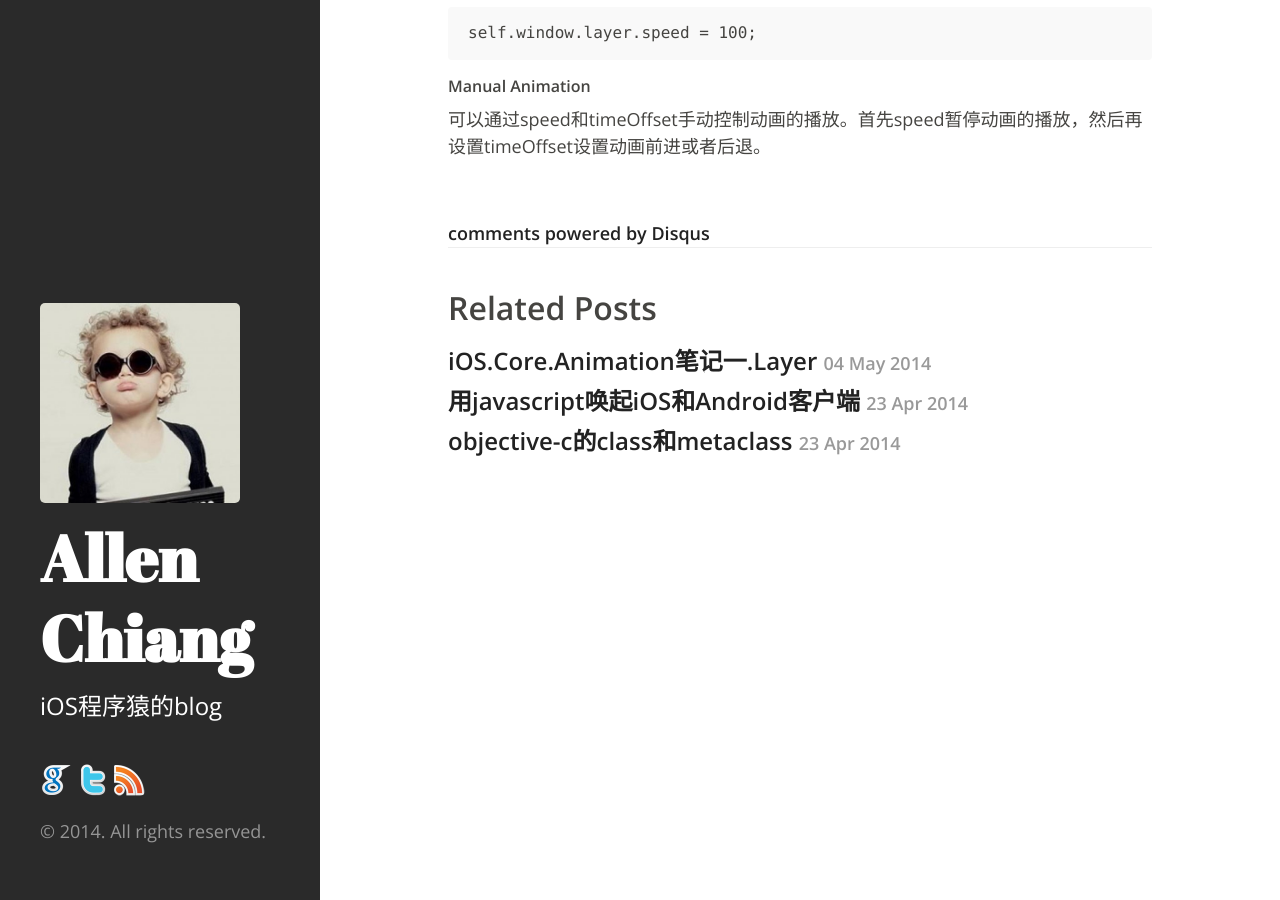
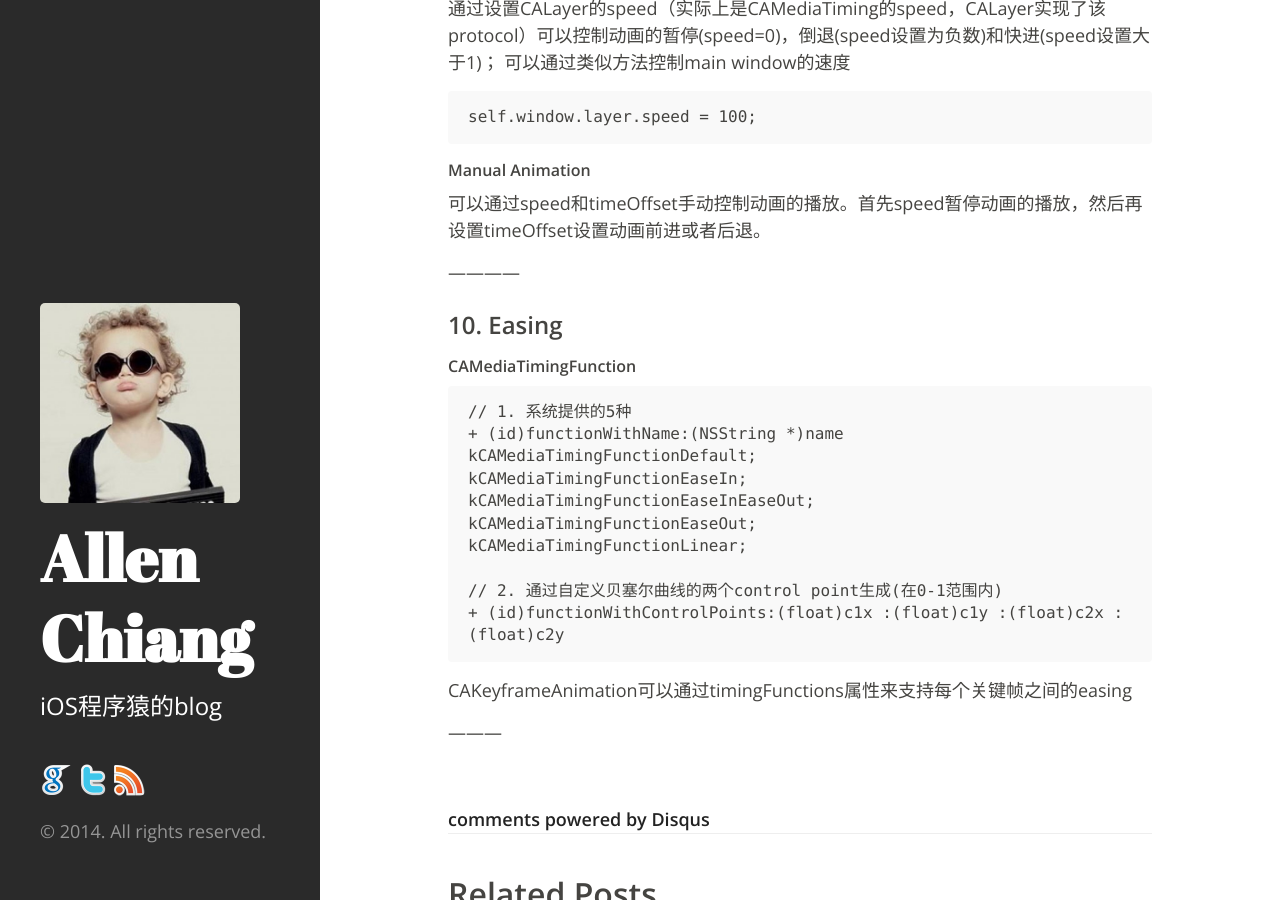
Before and after one commit to allenzerg001/AllenChiangBlog, a Jekyll site: the page built from _posts/2014-05-13-ios.core.animation笔记二.md, in a window 1280 px wide and 900 px high, scrolled down 4239 px. Built offline with Jekyll 4.4.1, drawn with Linux system fonts in a browser that asks for light colours; Markdown is read by kramdown in place of the engine named in the settings; comment, search, counter and statistics services are not loaded.

Commit message:
chept 10

```diff
--- a/_posts/2014-05-13-ios.core.animation笔记二.md
+++ b/_posts/2014-05-13-ios.core.animation笔记二.md
@@ -44,6 +44,7 @@ iOS中，屏幕每秒钟绘制60次。如果一个动画的持续时间超过60
 1. 你在实现一个基于时间轴的动画
 2. 你需要动画中的layer响应用户输入，比如-hitTest:判断layer是否被点击时，展现层才是layer当前的位置所在
 
+———
 
 ### 8. 显式动画
 
@@ -124,6 +125,8 @@ subType定义动画出现的方向，如下：
 	kCATransitionFromTop
 	kCATransitionFromBottom
 
+———
+
 ### 9. Layer Time
 #### CAMediaTiming
 CAMeidaTiming Protocol几个重要的属性：
@@ -155,3 +158,23 @@ CAMeidaTiming Protocol几个重要的属性：
 
 ##### Manual Animation
 可以通过speed和timeOffset手动控制动画的播放。首先speed暂停动画的播放，然后再设置timeOffset设置动画前进或者后退。
+
+————
+
+### 10. Easing
+#### CAMediaTimingFunction
+
+	// 1. 系统提供的5种
+	+ (id)functionWithName:(NSString *)name
+	kCAMediaTimingFunctionDefault;
+	kCAMediaTimingFunctionEaseIn;
+	kCAMediaTimingFunctionEaseInEaseOut;
+	kCAMediaTimingFunctionEaseOut;
+	kCAMediaTimingFunctionLinear;
+
+	// 2. 通过自定义贝塞尔曲线的两个control point生成(在0-1范围内)
+	+ (id)functionWithControlPoints:(float)c1x :(float)c1y :(float)c2x :(float)c2y
+
+CAKeyframeAnimation可以通过timingFunctions属性来支持每个关键帧之间的easing
+
+———
```
